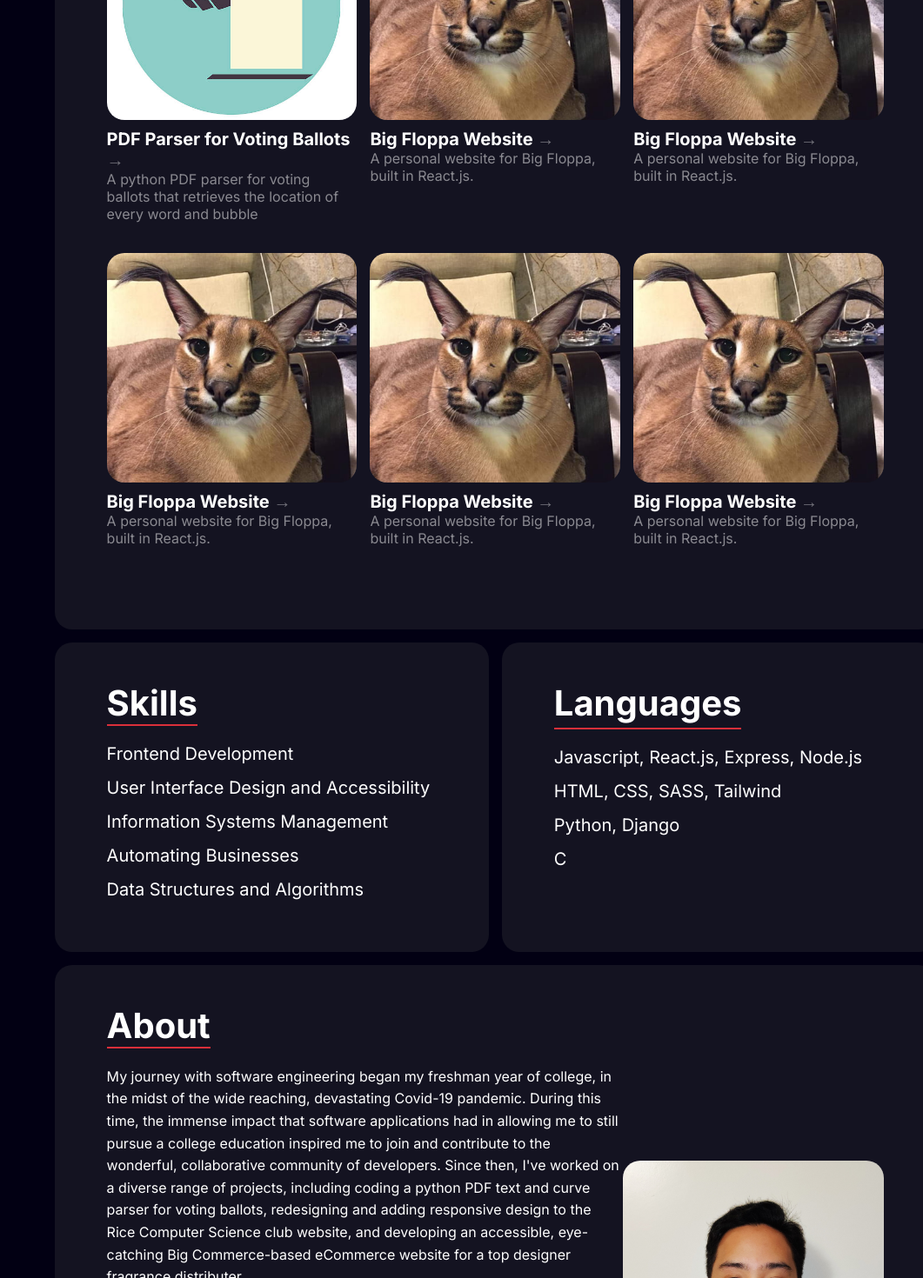
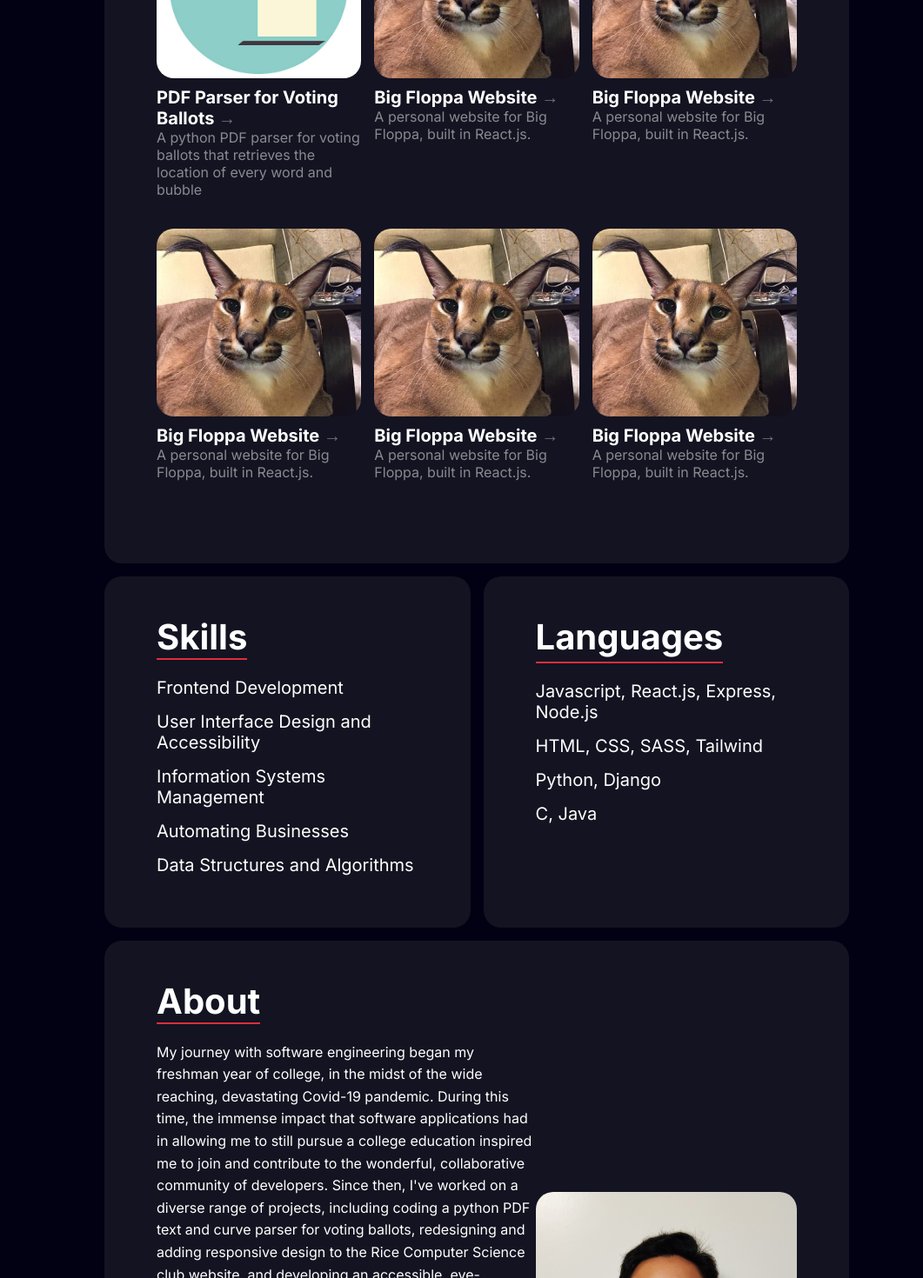
Before and after one commit to AlanDuong07/AlanDuong07.github.io, a React (Create React App) app: page /#/ in a window 1280 px wide. Shown: the part 712-2182 px from the top of the page at 87% size, without its empty margins (219-1280 px from the left). Built offline with nearby package versions, Linux system fonts and the light colour scheme.

Commit message:
restored spacing changes from 2 months ago

```diff
--- a/src/components/homepage/softwares.js
+++ b/src/components/homepage/softwares.js
@@ -9,7 +9,7 @@ function softwares() {
                         <li>Javascript, React.js, Express, Node.js</li>
                         <li>HTML, CSS, SASS, Tailwind</li>
                         <li>Python, Django</li>
-                        <li>C</li>
+                        <li>C, Java</li>
                     </ul>
             </div>
         </div>
--- a/src/styles/components.scss
+++ b/src/styles/components.scss
@@ -185,7 +185,7 @@ $medium-margin: 45px;
 
         #project-grid {
             display: grid;
-            grid-template-columns: auto auto auto;
+            grid-template-columns: 1fr 1fr 1fr;
             grid-template-rows: auto auto auto;
             grid-gap: 15px;
             .project-card {
--- a/src/styles/layout.scss
+++ b/src/styles/layout.scss
@@ -2,7 +2,7 @@
     display: flex;
     justify-content: center;
     /* border: 1px solid white; */
-    margin: 0 auto;
+    margin: 0 100px;
     max-width: 1440px;
     height: auto;
 
@@ -11,7 +11,7 @@
 
 .nav-container {
     display: flex;
-    width: 22%;
+    width: fit-content;
     height: auto;
     /* border: 1px solid red; */
     margin-top: 30px;
```
